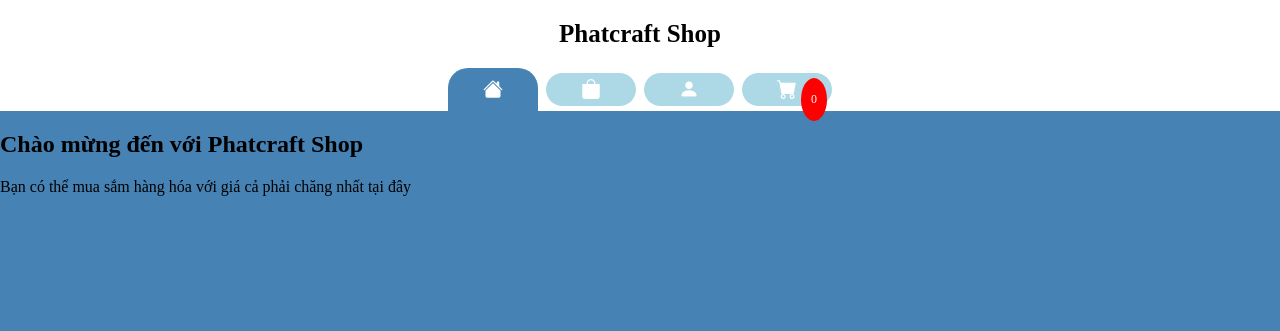
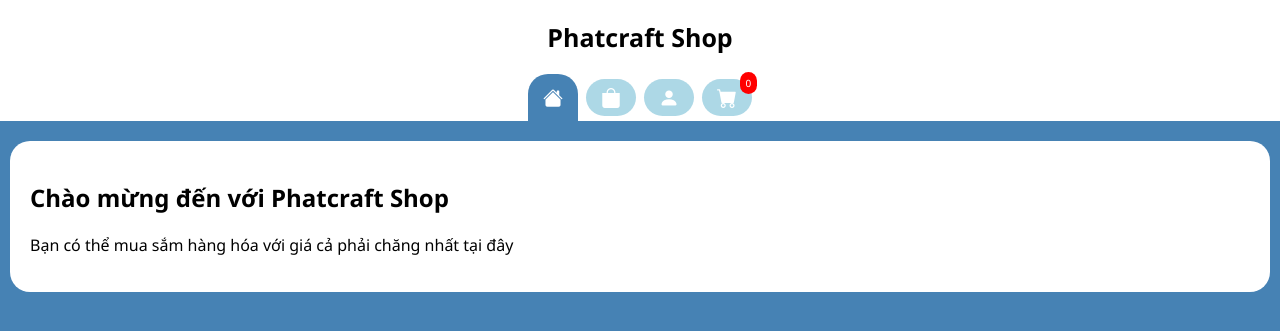
Before and after one commit to Phatcraft/PhatcraftShop, a PHP site: page / in a window 1280 px wide. Shown: the top 331 px of the page. Run offline with PHP 8.4, Linux system fonts and the light colour scheme.

Commit message:
CSS file

```diff
--- a/css/global.css
+++ b/css/global.css
@@ -1,3 +1,5 @@
+@import url("./product-card.css");
+
 :root{
   --primary: steelblue;
   --secondary: lightblue;
@@ -5,6 +7,7 @@
 body{
   background-color: var(--primary);
   margin: 0;
+  font-family: 'Segoe UI', Tahoma, Geneva, Verdana, sans-serif;
 }
 
 /* Navigation bar */
@@ -24,8 +27,18 @@ nav .nav-list{
   display: flex;
   justify-content: center;
 }
+nav .nav-list .choose{
+  width: 10px;
+  background-color: var(--primary);
+  text-decoration: none;
+  padding: 10px 20px;
+  border-radius: 20px 20px 0px 0px;
+  margin: 0px 4px;
+  display: flex;
+  place-content: center;
+}
 nav .nav-list .normal{
-  width: 50px;
+  width: 10px;
   background-color: var(--secondary);
   text-decoration: none;
   padding: 5px 20px;
@@ -34,6 +47,9 @@ nav .nav-list .normal{
   display: flex;
   place-content: center;
 }
+nav .nav-list .normal:hover{
+  opacity: 0.8;
+}
 nav .nav-list .cart{
   position: relative;
 }
@@ -41,23 +57,29 @@ nav .nav-list .cart{
   position: absolute;
   background-color: red;
   color: white;
-  right: 5px;
-  top: 5px;
-  padding: 2px 10px;
-  border-radius: 100%;
-  font-size: 12px;
+  left: 75%;
+  top: -7px;
+  padding: 1px 3px;
+  border-radius: 20px;
+  font-size: 13px;
+  text-align: center;
+  display: flex;
+  place-content: center;
+  font-size: 10px;
+}
+.amount p{
+  margin: 3px;
 }
 nav .nav-list a i{
   font-size: 20px;
   color: white;
 }
-nav .nav-list .choose{
-  width: 50px;
-  background-color: var(--primary);
-  text-decoration: none;
-  padding: 10px 20px;
-  border-radius: 20px 20px 0px 0px;
-  margin: 0px 4px;
-  display: flex;
-  place-content: center;
+
+
+/* Welcome */
+.welcome{
+  background-color: white;
+  padding: 20px;
+  margin: 20px 10px;
+  border-radius: 20px;
 }
--- /dev/null
+++ b/css/product-card.css
@@ -0,0 +1,24 @@
+.product{
+  width: 220px;
+  background-color: white;
+  margin: 10px;
+  border-radius: 10px;
+  padding: 5px;
+}
+.product img{
+  width: 200px;
+  margin: 10px;
+  border: 1px solid black;
+  border-radius: 10px;
+  margin-bottom: 5px;
+}
+.product .product-info{
+  margin: 10px;
+  background-color: var(--secondary);
+  padding: 10px;
+  border-radius: 10px;
+  color: white;
+}
+.product .product-info h2{
+  margin: 0;
+}
```
